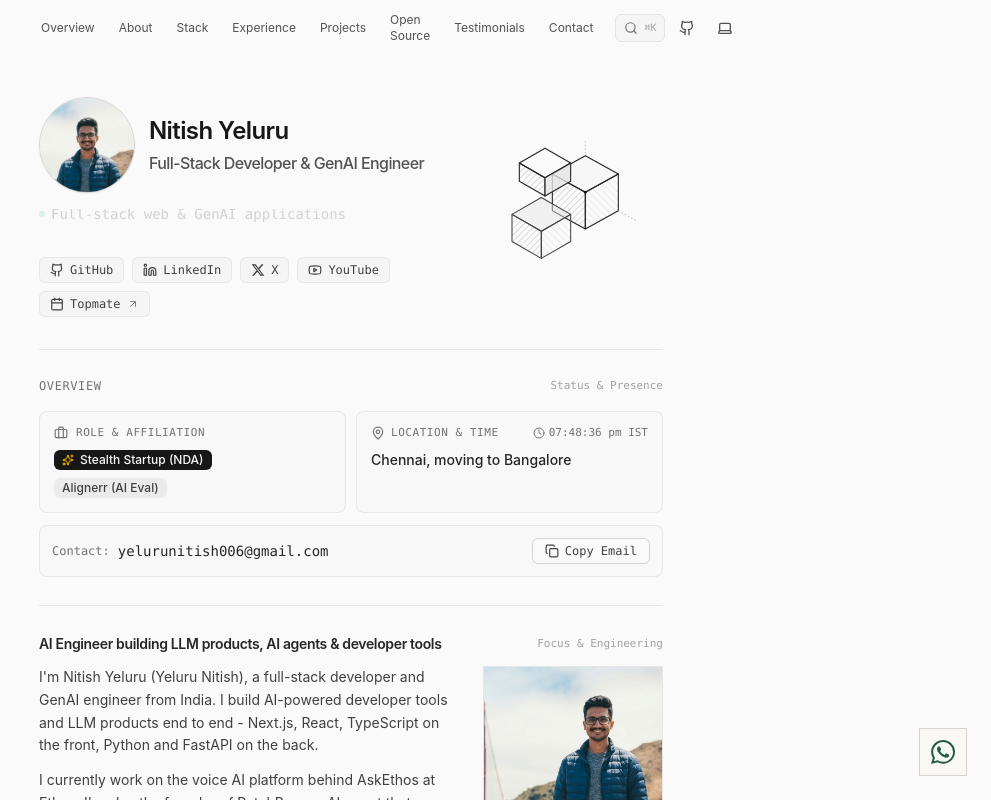
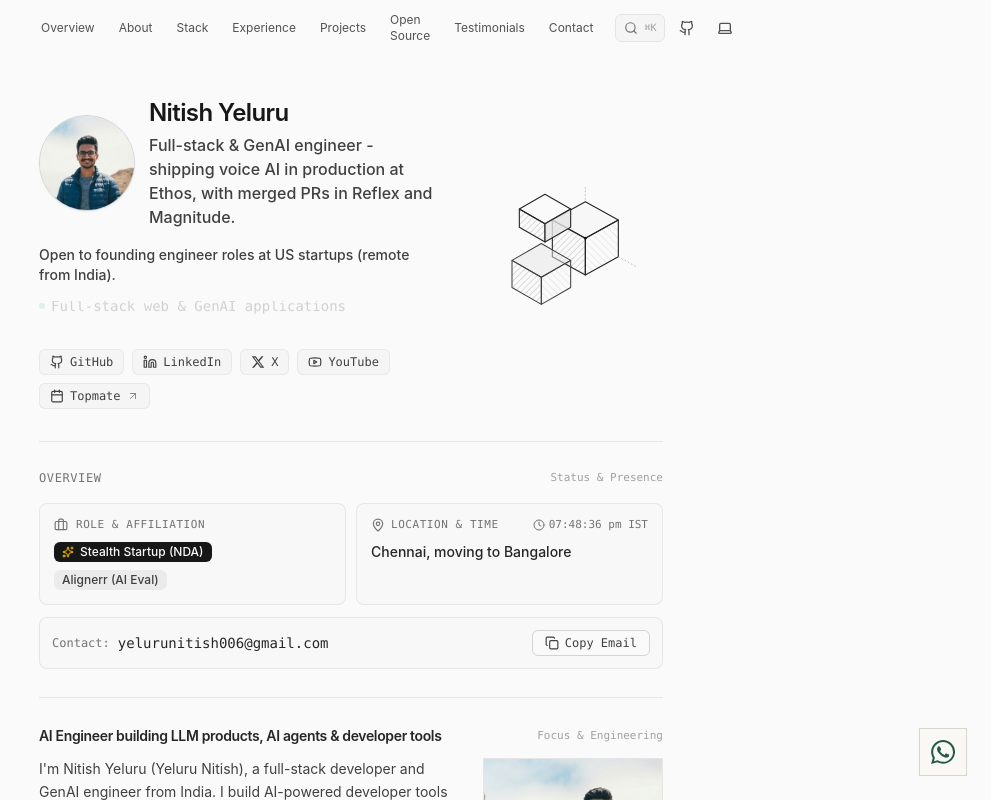
Before and after one commit to Nitish-1303/Yeluru-Nitish, a Next.js app: page / in a window 1280 px wide. Shown: the top 800 px of the page, without its empty margins (289-1280 px from the left). Built offline with nearby package versions, Linux system fonts and the light colour scheme.

Commit message:
copy: tune hero for US founding engineer roles

```diff
--- a/src/components/Hero.tsx
+++ b/src/components/Hero.tsx
@@ -63,12 +63,17 @@
             <div>
               <h1 className="text-xl sm:text-2xl font-semibold tracking-tight text-neutral-900 dark:text-neutral-50">
                 {userData.name}
-                <span className="block mt-1 text-sm sm:text-base font-medium text-neutral-600 dark:text-neutral-400">
-                  Full-Stack Developer &amp; GenAI Engineer
-                </span>
               </h1>
+              <p className="mt-1 text-sm sm:text-base font-medium text-neutral-700 dark:text-neutral-300">
+                Full-stack &amp; GenAI engineer - shipping voice AI in production
+                at Ethos, with merged PRs in Reflex and Magnitude.
+              </p>
             </div>
           </div>
+
+          <p className="text-xs sm:text-sm font-medium text-neutral-700 dark:text-neutral-300">
+            Open to founding engineer roles at US startups (remote from India).
+          </p>
 
           {/* Flipping one-liners ticker */}
           <div className="h-6 sm:h-7 overflow-hidden text-xs sm:text-sm font-mono text-neutral-600 dark:text-neutral-400 flex items-center">
```
